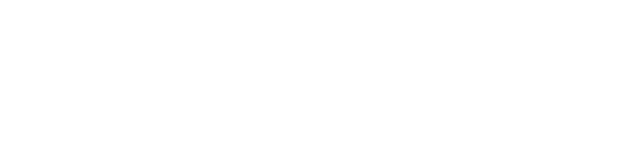
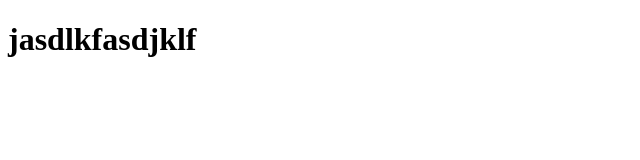
Before and after one commit to Corocottax/inicializacion, a plain HTML site: page index.html in a window 1280 px wide. Shown: the whole page, without its empty margins (0-640 px from the left). Drawn offline with Linux system fonts and the light colour scheme.

Commit message:
FEAT title

```diff
--- a/index.html
+++ b/index.html
@@ -6,7 +6,7 @@
     <title>Document</title>
 </head>
 <body>
-
+    <h1>jasdlkfasdjklf</h1>
 </body>
 </html>
 
```
